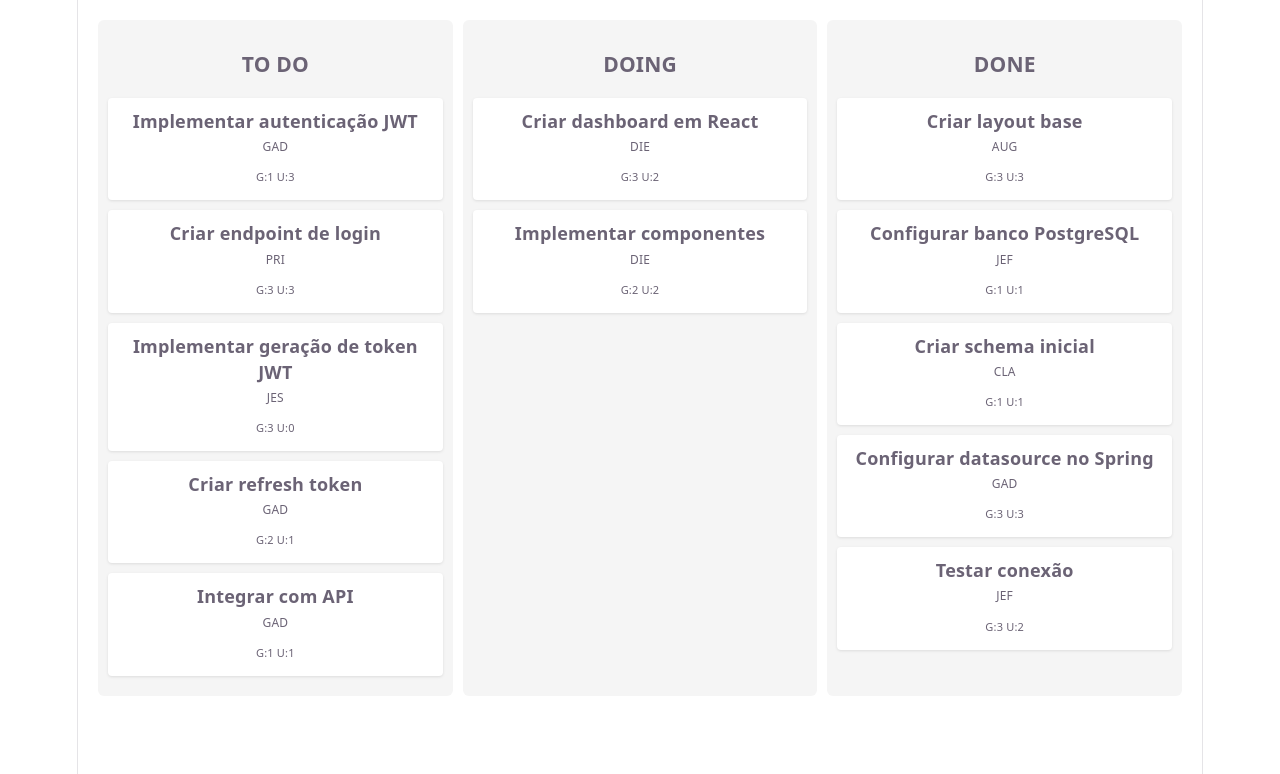
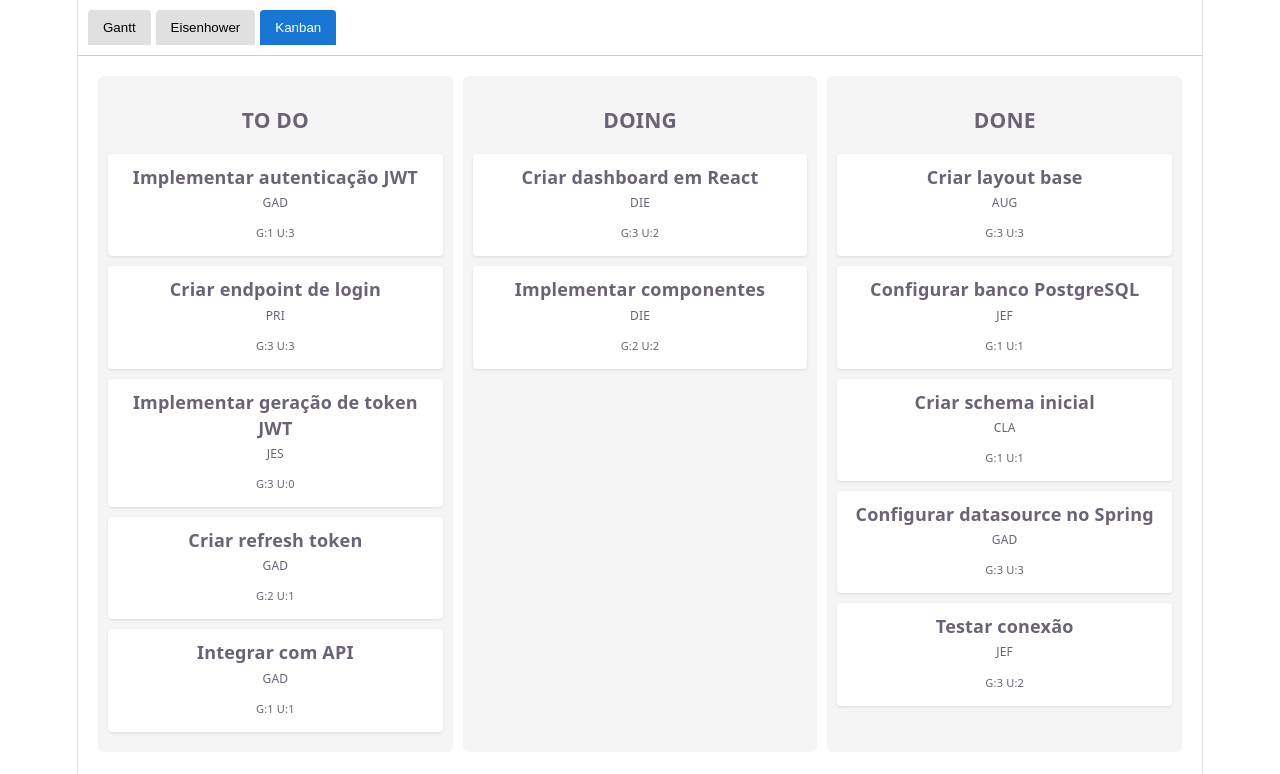
Before and after one commit to gadelhati/tasks, a React (Vite) app: page / in a window 1280 px wide. Shown: the top 774 px of the page. Built offline with nearby package versions, Linux system fonts and the light colour scheme.

Commit message:
feat: tab view

```diff
--- a/src/App.tsx
+++ b/src/App.tsx
@@ -1,16 +1,65 @@
-import './App.css'
-// import { Tasks } from './container/tasks'
-// import { TasksEisenhower } from './container/tasksEisenhower'
-import { TasksKanban } from './container/tasksKanban'
+import { useState } from 'react';
+import './App.css';
+
+import { Tasks } from './container/tasks';
+import { TasksEisenhower } from './container/tasksEisenhower';
+import { TasksKanban } from './container/tasksKanban';
+
+type Tab = 'GANTT' | 'EISENHOWER' | 'KANBAN';
 
 function App() {
+
+  const [activeTab, setActiveTab] = useState<Tab>('KANBAN');
+
+  const renderContent = () => {
+    switch (activeTab) {
+      case 'GANTT':
+        return <Tasks />;
+      case 'EISENHOWER':
+        return <TasksEisenhower />;
+      case 'KANBAN':
+        return <TasksKanban />;
+      default:
+        return null;
+    }
+  };
+
+  const TabButton = ({ tab, label }: { tab: Tab; label: string }) => (
+    <button
+      onClick={() => setActiveTab(tab)}
+      style={{
+        padding: '10px 15px',
+        border: 'none',
+        cursor: 'pointer',
+        background: activeTab === tab ? '#1976d2' : '#e0e0e0',
+        color: activeTab === tab ? '#fff' : '#000',
+        borderRadius: '4px 4px 0 0'
+      }}
+    >
+      {label}
+    </button>
+  );
+
   return (
-    <>
-      {/* <Tasks /> */}
-      {/* <TasksEisenhower /> */}
-      <TasksKanban />
-    </>
-  )
+    <div>
+      {/* Tabs */}
+      <div style={{
+        display: 'flex',
+        gap: 5,
+        padding: 10,
+        borderBottom: '1px solid #ccc'
+      }}>
+        <TabButton tab="GANTT" label="Gantt" />
+        <TabButton tab="EISENHOWER" label="Eisenhower" />
+        <TabButton tab="KANBAN" label="Kanban" />
+      </div>
+
+      {/* Conteúdo */}
+      <div>
+        {renderContent()}
+      </div>
+    </div>
+  );
 }
 
-export default App
+export default App;
```
